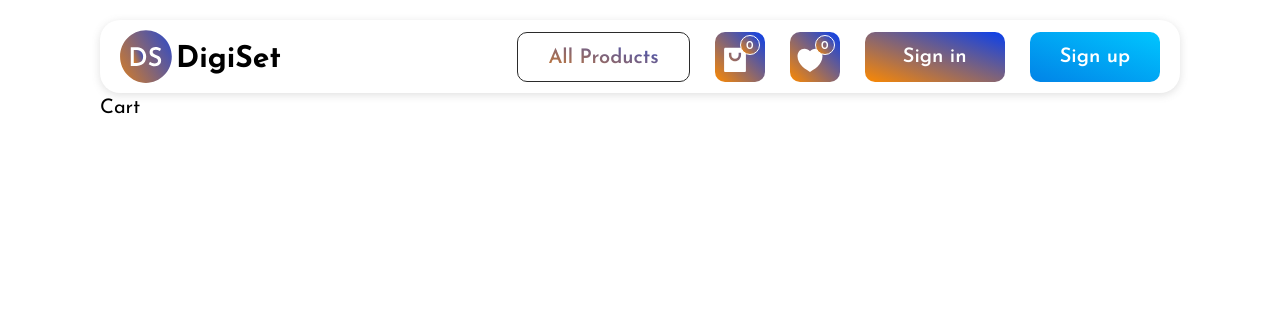
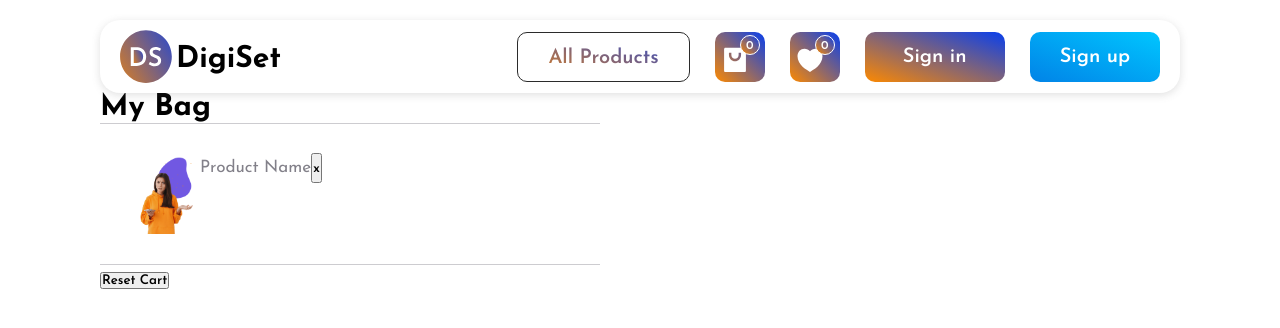
Before and after one commit to ValeriyaGlx/eCommerce-Application, a React (Create React App) app: page /cart in a window 1280 px wide. Shown: the top 328 px of the page. Built offline with nearby package versions, Linux system fonts and the light colour scheme.

Commit message:
feat: implemenet cart layout

```diff
--- /dev/null
+++ b/src/entities/OrderCard/OrderCard.tsx
@@ -0,0 +1,24 @@
+import './_OrderCard.scss';
+import example from '../../assets/img/404.png';
+import Button from '../../shared/components/Button/Button';
+
+const OrderCard = () => {
+  return (
+    <div>
+      <div className={'order-card_separator'} />
+      <div className={'order_card-container'}>
+        <img src={example} alt={'img'} />
+        <div className={'order_card-description'}>
+          <div className={'order_inner'}>
+            <h5>Product Name</h5>
+            <Button className={''} data={'x'} onClick={() => {}} />
+          </div>
+        </div>
+      </div>
+
+      <div className={'order-card_separator'} />
+    </div>
+  );
+};
+
+export default OrderCard;
--- /dev/null
+++ b/src/entities/OrderCard/_OrderCard.scss
@@ -0,0 +1,23 @@
+@import '../../constants/scss/variables';
+@import '../../constants/scss/extentds';
+
+.order-card_separator {
+  width: 500px;
+  height: .1px;
+  background-color: $color-grey-paragraph;
+  opacity: .4;
+}
+
+.order_card-container {
+  display: flex;
+  margin: 30px 0;
+
+  img {
+    width: 100px;
+  }
+
+  .order_inner {
+    display: flex;
+    justify-content: space-between;
+  }
+}
--- a/src/pages/Cart/Cart.tsx
+++ b/src/pages/Cart/Cart.tsx
@@ -1,5 +1,13 @@
 import React from 'react';
 
+import MyBag from '../../widgets/MyBag/MyBag';
+
 export function Cart() {
-  return <div>Cart</div>;
+  return (
+    //<EmptyCart />
+    <div className={'cart-container'}>
+      <MyBag />
+      {/*<CartSummary />*/}
+    </div>
+  );
 }
--- a/src/shared/components/ButtonWithRoute/_ButtonWithRoute.scss
+++ b/src/shared/components/ButtonWithRoute/_ButtonWithRoute.scss
@@ -2,7 +2,8 @@
 @import '/src/constants/scss/variables';
 
 
-.button-signIn {
+.button-signIn,
+.button-empty-cart {
     @extend %mainButtonGradient;
     @extend %tabletSizeButtons780px;
 }
--- /dev/null
+++ b/src/widgets/CartSummary/CartSummary.tsx
@@ -0,0 +1,5 @@
+const CartSummary = () => {
+  return <section>Cart Summary</section>;
+};
+
+export default CartSummary;
--- /dev/null
+++ b/src/widgets/MyBag/MyBag.tsx
@@ -0,0 +1,19 @@
+import React from 'react';
+
+import OrderCard from '../../entities/OrderCard/OrderCard';
+import Button from '../../shared/components/Button/Button';
+
+const MyBag = () => {
+  return (
+    <section>
+      <h2>My Bag</h2>
+      <div className={'orders-container'}>
+        <OrderCard />
+      </div>
+
+      <Button className={''} data={'Reset Cart'} onClick={() => {}} />
+    </section>
+  );
+};
+
+export default MyBag;
```
Also changed, not shown: src/shared/EmptyCart/EmptyCart.tsx (added, +21 -0 lines), src/shared/EmptyCart/_EmptyCart.scss (added, +14 -0 lines), src/assets/icons/icon-bag-black.svg (added).
